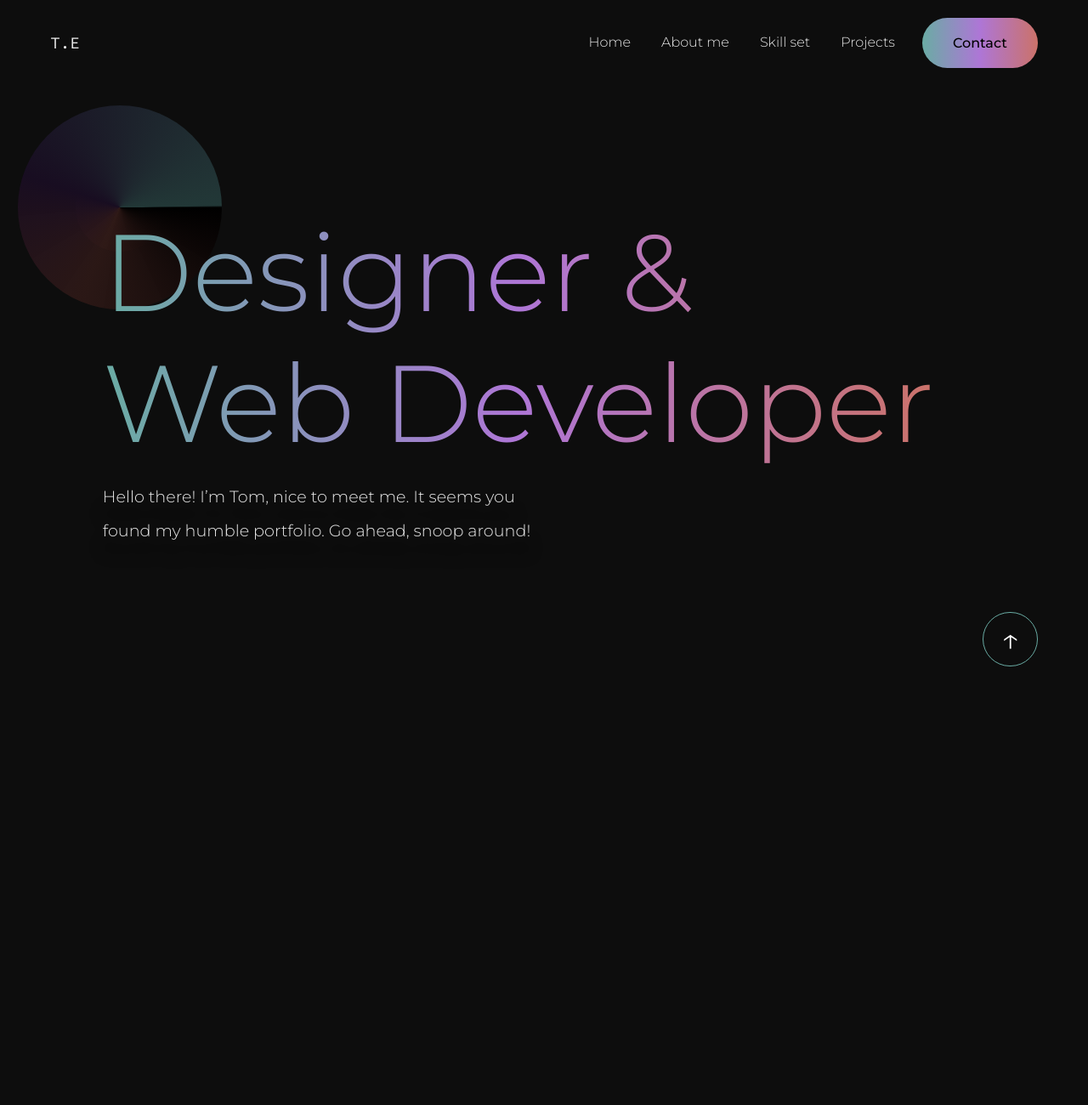
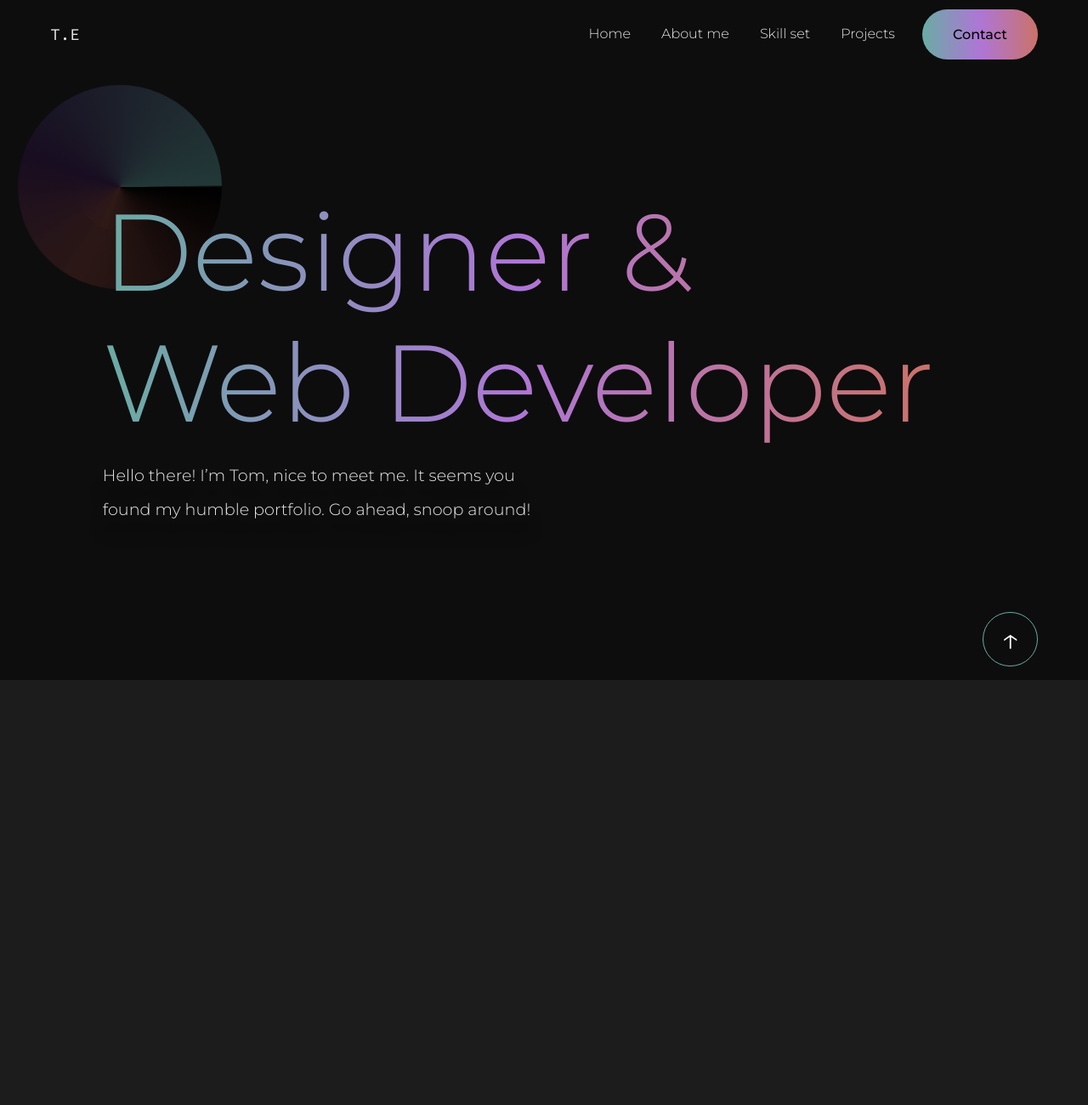
Before and after one commit to WParsec/Portfolio, a website with bundled scripts: page index.html in a window 1280 px wide. Shown: the top 1300 px of the page at 85% size. Before the commit the page ends 1223 px from the top, so only its background shows below. Built offline with nearby package versions, Linux system fonts and the light colour scheme.

Commit message:
makes sections 100vh

```diff
--- a/index.html
+++ b/index.html
@@ -36,7 +36,7 @@
     </header>
     <main>
       <div class="go-to-top-wrap d-flex justify-content-end z-10"><div class="z-10" id="goToTopButton">↑</div></div>
-    <section>
+      <section class="header-section">
         <div class="container">
           <div class="home-wrap m-left-auto">
             <div class="circle-wrap z-0">
@@ -49,7 +49,9 @@
           </div>
         </div>
       </section>
-    <section></section>
+
+    <section class="bg-secondary h-100-vh">
+    </section>
     <section></section>
     <section></section>
 
--- a/src/sass/abstracts/_variables.scss
+++ b/src/sass/abstracts/_variables.scss
@@ -4,6 +4,7 @@
 // Theme global colors
 $primary-color: #0D0D0D;
 $secondary-color: #6aaca4;
+$secondary-background: #1c1c1c;
 $grey-color: #efefef;
 $success-color: #28a745;
 $info-color: rgb(205, 205, 205);
--- a/src/sass/components/_goToTop.scss
+++ b/src/sass/components/_goToTop.scss
@@ -12,6 +12,7 @@
     padding: 1.2rem;
     border: 0.5px solid $secondary-color;
     border-radius: $border-large;
+    position: absolute;
 
     &:hover {
         cursor: pointer;
--- a/src/sass/layout/_main-nav.scss
+++ b/src/sass/layout/_main-nav.scss
@@ -6,7 +6,7 @@
   display: flex;
   flex-wrap: nowrap;
   justify-content: center;
-  height: 100px;
+  height: 10vh;
 
   & a {
     color: $light-color;
--- a/src/sass/pages/_home.scss
+++ b/src/sass/pages/_home.scss
@@ -16,3 +16,8 @@
 #textContainer {
     filter: drop-shadow(rgb(0, 0, 0) 0px 20px 8px);
 }
+
+.header-section {
+    padding-top: 140px;
+    height: 90vh;
+}
--- a/src/sass/utils/_backgrounds.scss
+++ b/src/sass/utils/_backgrounds.scss
@@ -19,7 +19,7 @@
     @include set-background($primary-color);
   }
   &-secondary {
-    @include set-background($secondary-color);
+    @include set-background($secondary-background);
   }
   &-white {
     @include set-background($white-color);
--- a/src/sass/utils/_sizing.scss
+++ b/src/sass/utils/_sizing.scss
@@ -44,9 +44,9 @@
 // <<<------------- HEIGHT ------------>>>
 
 .h-100-vh {
-  width: 100vh;
+  height: 100vh;
 }
 
-.h-100-percent {
-  width: 100%;
+.h-100 {
+  height: 100%;
 }
```
Also changed, not shown: public/css/style.css, 1 other file. Lines whose indentation alone changed are shown as unchanged.
